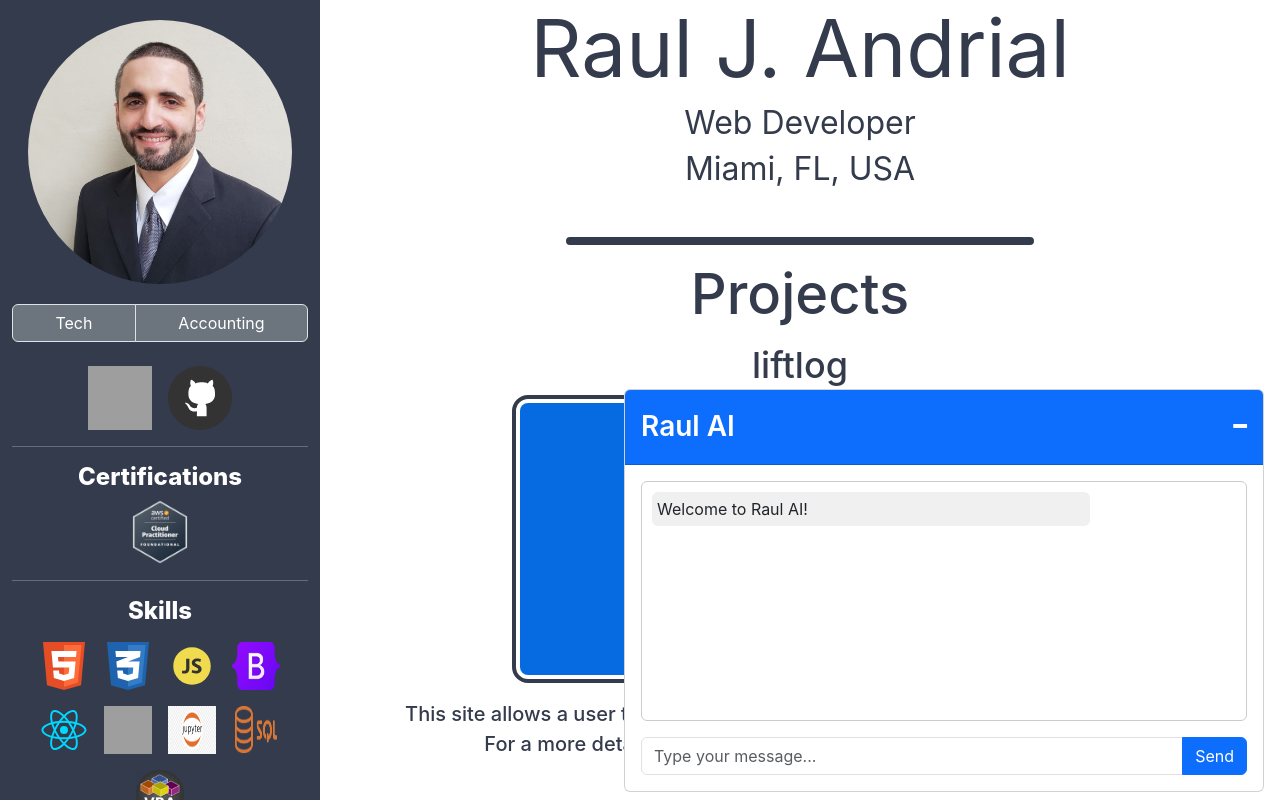
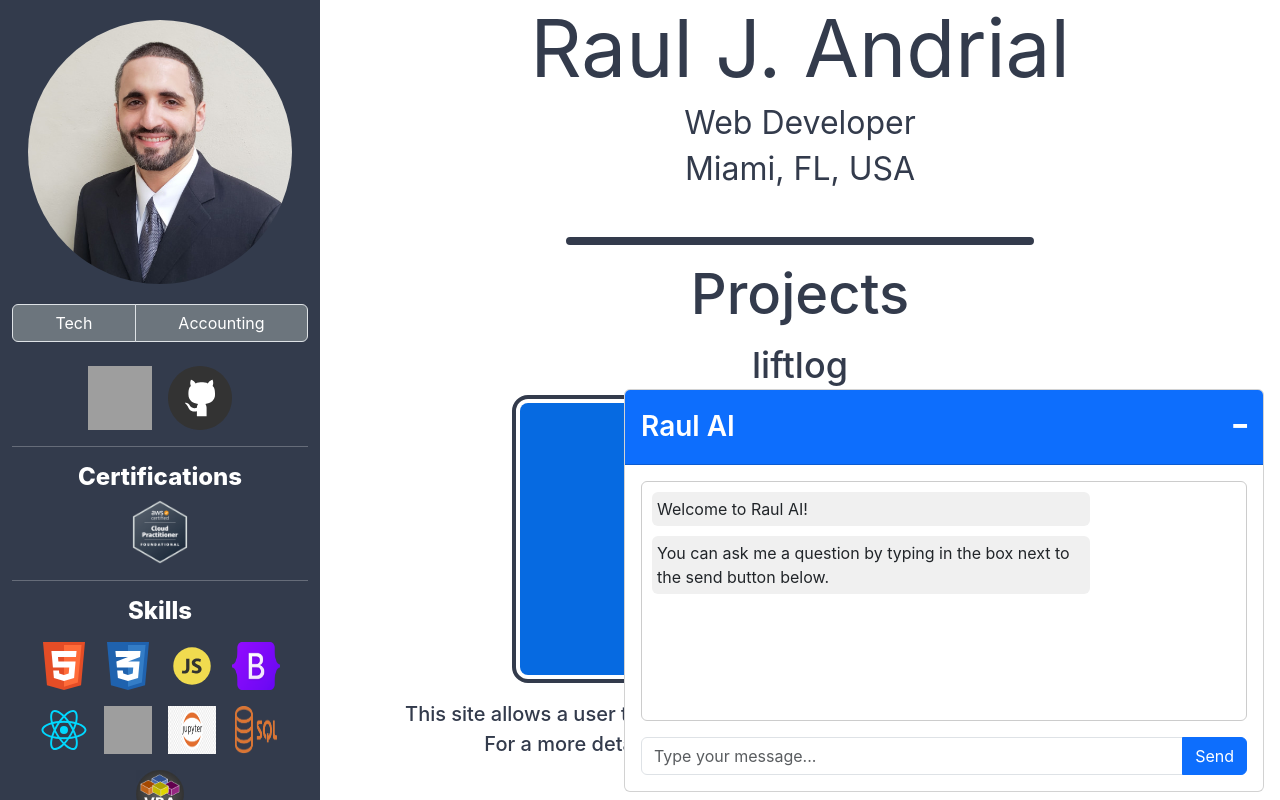
Before and after one commit to randr000/portfolio-resume, a React (Create React App) app: page / in a window 1280 px wide. Both pictures are taken after a click on the element 944 px from the left and 752 px from the top of the page. Shown: the top 800 px of the page. Built offline with nearby package versions, Linux system fonts and the light colour scheme; grey boxes are pictures that could not be loaded.

Commit message:
Made it so that text response is an array of strings instead of one string so that bot messages can show up on multiple bubbles for easier readability and so that it could feel more natural

```diff
--- a/src/components/chatbot/Chatbot.jsx
+++ b/src/components/chatbot/Chatbot.jsx
@@ -6,7 +6,11 @@ import parse from 'html-react-parser';
 
 const Chatbot = () => {
 
-    const [messages, setMessages] = useState([{text: 'Welcome to Raul AI!', sender: 'bot', loading: false}]);
+    const [messages, setMessages] = useState([{text: [
+      'Welcome to Raul AI!',
+      'You can ask me a question by typing in the box next to the send button below.'
+    ], sender: 'bot', loading: false}]);
+
     const [showChat, setShowChat] = useState(false);
     const [newMessage, setNewMessage] = useState('');
     const containerRef = useRef(null);
@@ -54,7 +58,7 @@ const Chatbot = () => {
 
     function handleSendMessage() {
         if (newMessage.trim() !== '') {
-        setMessages([...messages, { text: newMessage, sender: 'user', loading: false }, { text: 'response', sender: 'bot', loading: true }]);
+        setMessages([...messages, { text: [newMessage], sender: 'user', loading: false }, { text: ['Raul AI is typing...'], sender: 'bot', loading: true }]);
         }
     }
 
@@ -73,8 +77,12 @@ const Chatbot = () => {
                         <div ref={containerRef} className="chat-box rounded">
                           {messages.map((message, index) => (
                             !message.loading ?
-                              <div key={index} className={`message ${message.sender} w-75 rounded m${message.sender == 'bot' ? 'e' : 's'}-auto`}>
-                                {parse(message.text)}
+                              <div key={index}>
+                                {message.text.map((sentence, index) => (
+                                  <div key={index} className={`message ${message.sender} w-75 rounded m${message.sender == 'bot' ? 'e' : 's'}-auto`}>
+                                    {parse(sentence)}
+                                  </div>
+                                ))}
                               </div> :
                               <div key={index} className={`message ${message.sender} w-75 rounded m${message.sender == 'bot' ? 'e' : 's'}-auto`}>
                                 <div className="d-flex align-items-center">
@@ -82,7 +90,7 @@ const Chatbot = () => {
                                   <div className="message-bubble animation-delay-2 bg-secondary"></div>
                                   <div className="message-bubble animation-delay-3 bg-secondary"></div>
                                 </div>
-                                <p className="">Raul AI is typing...</p>
+                                <p className="">{message.text[0]}</p>
                               </div>
                           ))}
                         </div>
```
